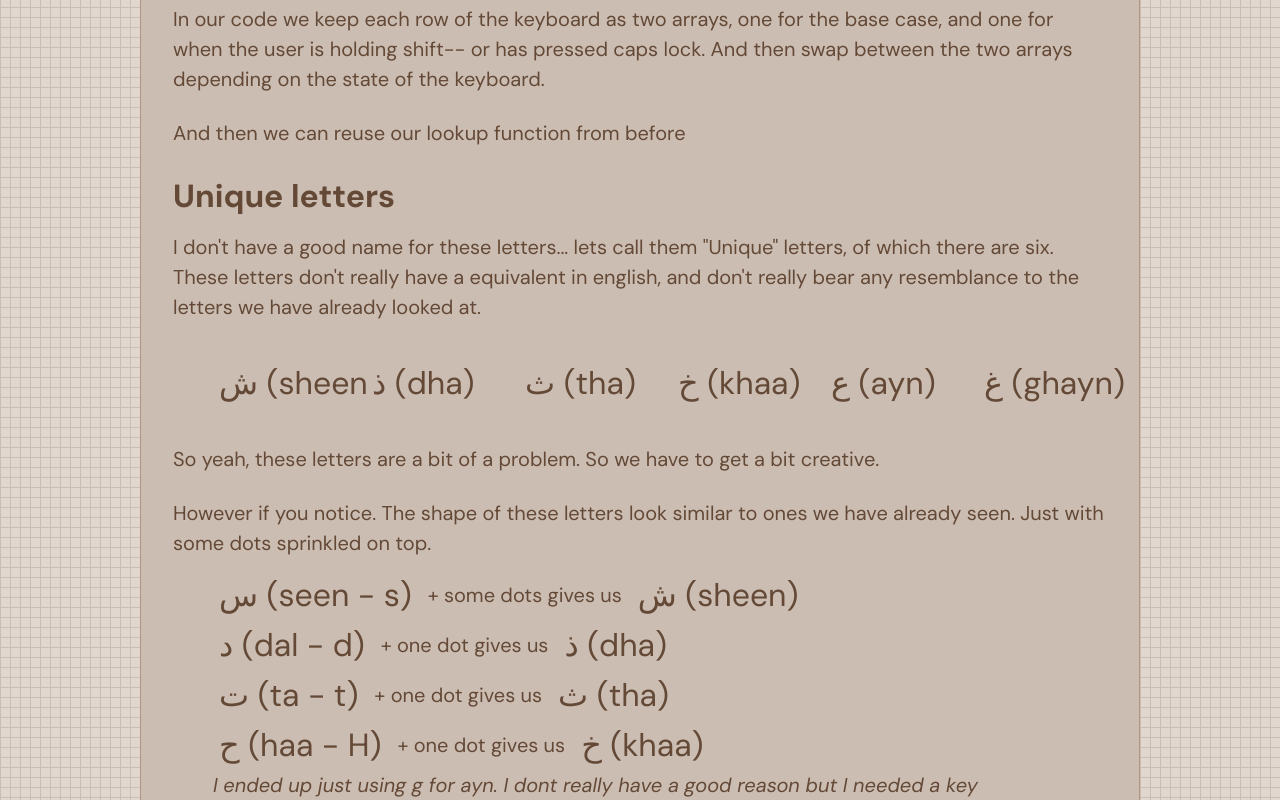
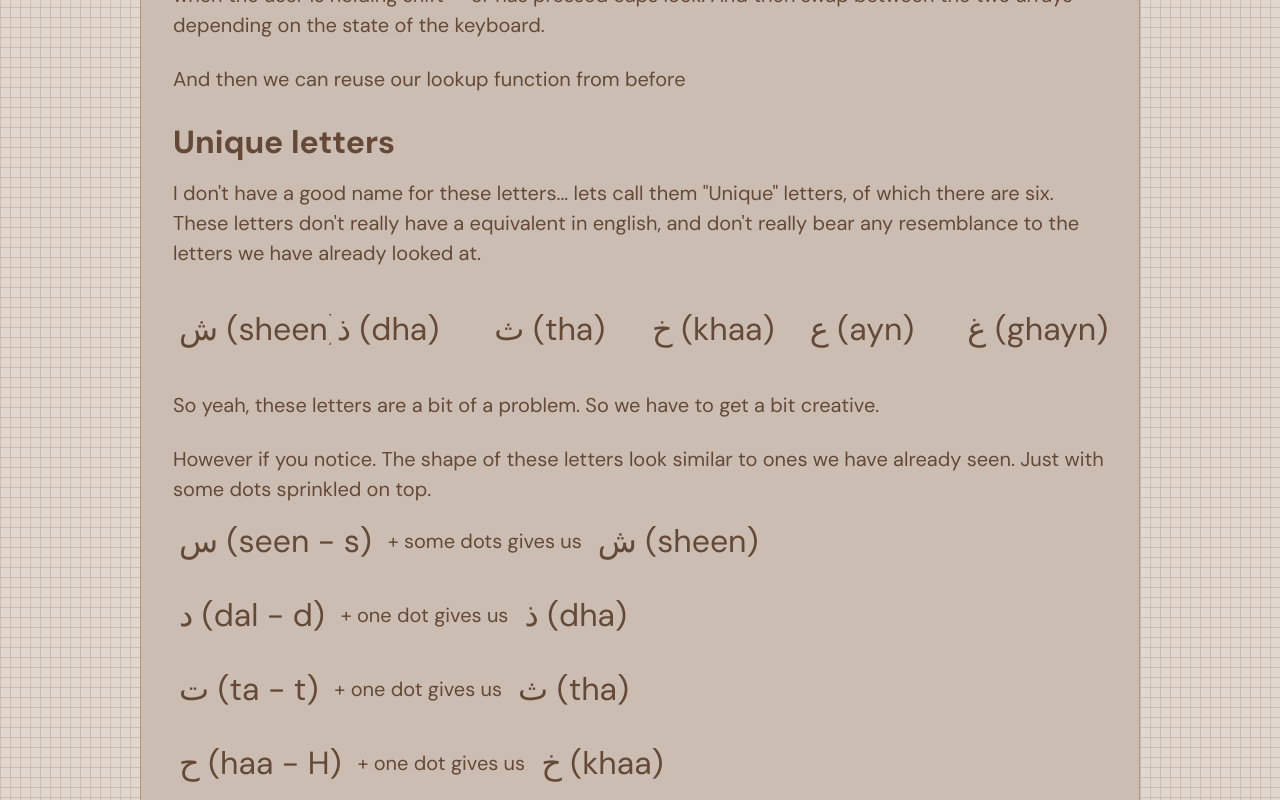
Before and after one commit to selmetwa/portfolio, an Astro site: page /writing/writing-arabic-in-english in a window 1280 px wide. Shown: the part 3723-4523 px from the top of the page. Built offline with nearby package versions, Linux system fonts and the light colour scheme; Astro itself is replaced by a stand-in of ours.

Commit message:
tweak padding

```diff
--- a/src/pages/writing/writing-arabic-in-english.astro
+++ b/src/pages/writing/writing-arabic-in-english.astro
@@ -404,7 +404,7 @@ direction: rtl;
                 to ones we have already seen. Just with some dots sprinkled on
                 top.
             </p>
-            <ul>
+            <ul class="list-row-wrapper">
                 <li class='list-row'>
                     <button value='seen' class='button letter-button'>
                         <span class='arabic'>س (seen - s)</span>
@@ -855,6 +855,7 @@ npm i arabic-virtual-keyboard
     color: var(--link)!important;
   }
   .list-row-wrapper {
+    padding: 0;
     display: flex;
     flex-direction: column;
     gap: 24px;
@@ -927,7 +928,8 @@ npm i arabic-virtual-keyboard
     .grid {
         margin: 24px 0;
         display: grid;
-        gap: 24px;
+        gap: 12px;
+        padding: 0;
         list-style: none;
         grid-template-columns: repeat(auto-fill, minmax(125px, 1fr));
     }
```
